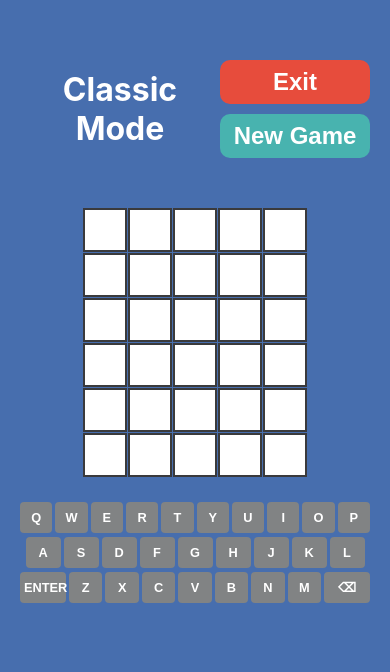
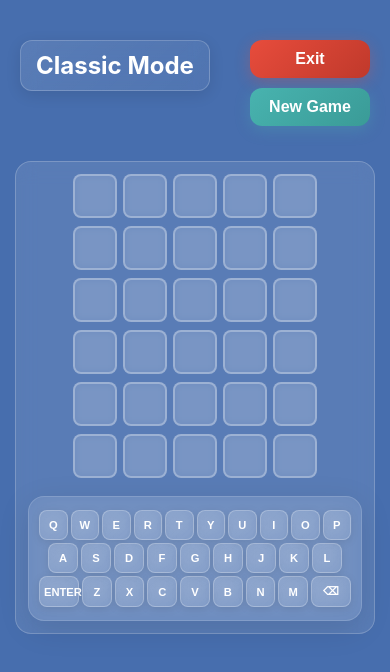
Before and after one commit to RunningFok/wordle-web-game, a React (Create React App) app in the folder frontend/: page / in a window 390 px wide. Both pictures are taken after a click on the button "START CLASSIC GAME". Shown: the top 672 px of the page. Built offline with nearby package versions, Linux system fonts and the light colour scheme; no server answers; the HTML template or start-up script is replaced by a standard one.

Commit message:
[UI-Improvements] Updated CSS of GamePage to align with Home

```diff
--- a/frontend/src/App.css
+++ b/frontend/src/App.css
@@ -154,49 +154,59 @@
 }
 
 .back-button {
-  top: 10px;
-  left: 0px;
-  padding: 8px 12px;
-  background-color: #E74C3C;
+  padding: 12px 20px;
+  background: linear-gradient(135deg, #E74C3C, #C0392B);
   color: white;
   font-weight: bold;
   text-align: center;
   border: none;
-  border-radius: 10px;
+  border-radius: 12px;
   cursor: pointer;
-  font-size: 1.5rem;
+  font-size: 1.1rem;
   width: 150px;
+  transition: all 0.3s ease;
+  box-shadow: 0 4px 15px rgba(231, 76, 60, 0.3);
+  backdrop-filter: blur(10px);
 }
 
 .back-button:hover {
-  background-color: #C0392B;
+  transform: translateY(-2px);
+  box-shadow: 0 6px 20px rgba(231, 76, 60, 0.4);
+  background: linear-gradient(135deg, #C0392B, #A93226);
 }
 
 .new-game-button {
-  top: 10px;
-  left: 0px;
-  padding: 8px 12px;
-  background-color: #48B3AF;
+  padding: 12px 20px;
+  background: linear-gradient(135deg, #48B3AF, #3A9B97);
   color: white;
   font-weight: bold;
   text-align: center;
   border: none;
-  border-radius: 10px;
+  border-radius: 12px;
   cursor: pointer;
-  font-size: 1.5rem;
+  font-size: 1.1rem;
   width: 150px;
+  transition: all 0.3s ease;
+  box-shadow: 0 4px 15px rgba(72, 179, 175, 0.3);
+  backdrop-filter: blur(10px);
 }
 
 .new-game-button:hover {
-  background-color: #48B3AF;
+  transform: translateY(-2px);
+  box-shadow: 0 6px 20px rgba(72, 179, 175, 0.4);
+  background: linear-gradient(135deg, #3A9B97, #2A7B77);
 }
 
 .mode-indicator {
-  padding: 10px 8px;
-  border-radius: 6px;
+  padding: 15px 20px;
+  border-radius: 12px;
   font-size: 2rem;
   color: #FFFFFF;
   font-weight: bold;
+  background: linear-gradient(135deg, rgba(255, 255, 255, 0.1), rgba(255, 255, 255, 0.05));
+  border: 1px solid rgba(255, 255, 255, 0.2);
+  backdrop-filter: blur(10px);
+  box-shadow: 0 4px 15px rgba(0, 0, 0, 0.1);
 }
 
 .game-container {
@@ -261,23 +271,31 @@
   position: relative;
   display: flex;
   flex-direction: column;
-  gap: 1px;
+  gap: 8px;
   margin: 20px 0;
+  max-width: 600px;
+  margin-left: auto;
+  margin-right: auto;
+  background-color: rgba(255, 255, 255, 0.1);
+  border-radius: 16px;
+  padding: 20px;
+  backdrop-filter: blur(10px);
+  border: 1px solid rgba(255, 255, 255, 0.2);
 }
 
 .guess-row {
   display: flex;
-  gap: 1px;
+  gap: 6px;
   justify-content: center;
   align-items: center;
 }
 
 .letter-tile {
-  width: 40px;
-  height: 40px;
-  border: 2px solid #3A3A3C;
-  background-color: #FFFFFF;
-  color: black;
+  width: 50px;
+  height: 50px;
+  border: 2px solid rgba(255, 255, 255, 0.3);
+  background-color: rgba(255, 255, 255, 0.1);
+  color: white;
   font-size: 1.5rem;
   font-weight: bold;
   display: flex;
@@ -285,80 +303,158 @@
   justify-content: center;
   text-transform: uppercase;
   transition: all 0.3s ease;
+  border-radius: 8px;
+  backdrop-filter: blur(5px);
 }
 
 .letter-tile.correct {
   background-color: #538D4E;
   border-color: #538D4E;
+  box-shadow: 0 0 10px rgba(83, 141, 78, 0.5);
 }
 
 .letter-tile.incorrect-position {
   background-color: #B59F3B;
   border-color: #B59F3B;
+  box-shadow: 0 0 10px rgba(181, 159, 59, 0.5);
 }
 
 .letter-tile.incorrect {
   background-color: #3A3A3C;
   border-color: #3A3A3C;
+  box-shadow: 0 0 10px rgba(58, 58, 60, 0.5);
 }
 
 .letter-tile.current {
-  border-color: #565758;
+  border-color: #48B3AF;
+  background-color: rgba(72, 179, 175, 0.2);
   animation: pulse 1s infinite;
+  box-shadow: 0 0 10px rgba(72, 179, 175, 0.3);
 }
 
 @keyframes pulse {
-  0% { border-color: #565758; }
-  50% { border-color: #61DAFB; }
-  100% { border-color: #565758; }
+  0% { border-color: #48B3AF; box-shadow: 0 0 10px rgba(72, 179, 175, 0.3); }
+  50% { border-color: #61DAFB; box-shadow: 0 0 15px rgba(97, 218, 251, 0.5); }
+  100% { border-color: #48B3AF; box-shadow: 0 0 10px rgba(72, 179, 175, 0.3); }
 }
 
 .keyboard {
-  margin-top: 30px;
+  margin-top: 20px;
+  background-color: rgba(255, 255, 255, 0.08);
+  border-radius: 16px;
+  padding: 15px;
+  backdrop-filter: blur(15px);
+  border: 1px solid rgba(255, 255, 255, 0.15);
+  box-shadow: 0 8px 32px rgba(0, 0, 0, 0.1);
 }
 
 .keyboard-row {
   display: flex;
-  gap: 6px;
+  gap: 4px;
   justify-content: center;
   margin: 6px 0;
 }
 
 .keyboard-key {
-  padding: 12px 8px;
-  background-color: #818384;
+  padding: 10px 6px;
+  background: linear-gradient(135deg, rgba(255, 255, 255, 0.15), rgba(255, 255, 255, 0.08));
   color: white;
-  border: none;
-  border-radius: 4px;
-  font-size: 0.9rem;
-  font-weight: bold;
+  border: 1px solid rgba(255, 255, 255, 0.25);
+  border-radius: 8px;
+  font-size: 0.8rem;
+  font-weight: 600;
   cursor: pointer;
-  min-width: 40px;
-  transition: all 0.2s ease;
+  min-width: 32px;
+  max-width: 36px;
+  transition: all 0.3s ease;
+  backdrop-filter: blur(8px);
+  box-shadow: 0 2px 8px rgba(0, 0, 0, 0.1);
+}
+
+.keyboard-key:hover {
+  background: linear-gradient(135deg, rgba(255, 255, 255, 0.25), rgba(255, 255, 255, 0.15));
+  border-color: rgba(255, 255, 255, 0.4);
+  transform: translateY(-2px);
+  box-shadow: 0 6px 20px rgba(0, 0, 0, 0.2);
+}
+
+.keyboard-key.correct {
+  background: linear-gradient(135deg, #538D4E, #4A7C59);
+  border-color: #538D4E;
+  box-shadow: 0 0 15px rgba(83, 141, 78, 0.6);
+}
+
+.keyboard-key.incorrect-position {
+  background: linear-gradient(135deg, #B59F3B, #A68B2B);
+  border-color: #B59F3B;
+  box-shadow: 0 0 15px rgba(181, 159, 59, 0.6);
+}
+
+.keyboard-key.incorrect {
+  background: linear-gradient(135deg, #3A3A3C, #2D2D2F);
+  border-color: #3A3A3C;
+  box-shadow: 0 0 15px rgba(58, 58, 60, 0.6);
+}
+
+.keyboard-key.wide {
+  min-width: 50px;
+  max-width: 60px;
+  flex: 1.2;
 }
 
 @media (max-width: 767px) {
+  .App-header {
+    padding-top: 20px;
+  }
+
+  .game-header {
+    margin-top: 10px;
+  }
+
+  .mode-indicator {
+    font-size: 1.5rem;
+    padding: 10px 15px;
+  }
+
+  .back-button, .new-game-button {
+    width: 120px;
+    font-size: 1rem;
+    padding: 10px 15px;
+  }
+
+  .game-board {
+    margin: 5px;
+    padding: 12px;
+  }
+
+  .letter-tile {
+    width: 40px;
+    height: 40px;
+    font-size: 1.2rem;
+  }
+
   .keyboard {
-    margin-top: 20px;
-    padding: 0 10px;
+    margin-top: 10px;
+    padding: 10px;
   }
 
   .keyboard-row {
     gap: 3px;
-    margin: 4px 0;
+    margin: 3px 0;
   }
 
   .keyboard-key {
     padding: 8px 4px;
-    font-size: 0.8rem;
-    min-width: 28px;
+    font-size: 0.7rem;
+    min-width: 26px;
     flex: 1;
-    max-width: 35px;
+    max-width: 30px;
   }
 
   .keyboard-key.wide {
-    flex: 1.5;
-    max-width: 50px;
+    flex: 1.3;
+    min-width: 40px;
+    max-width: 45px;
   }
 }
 
```
